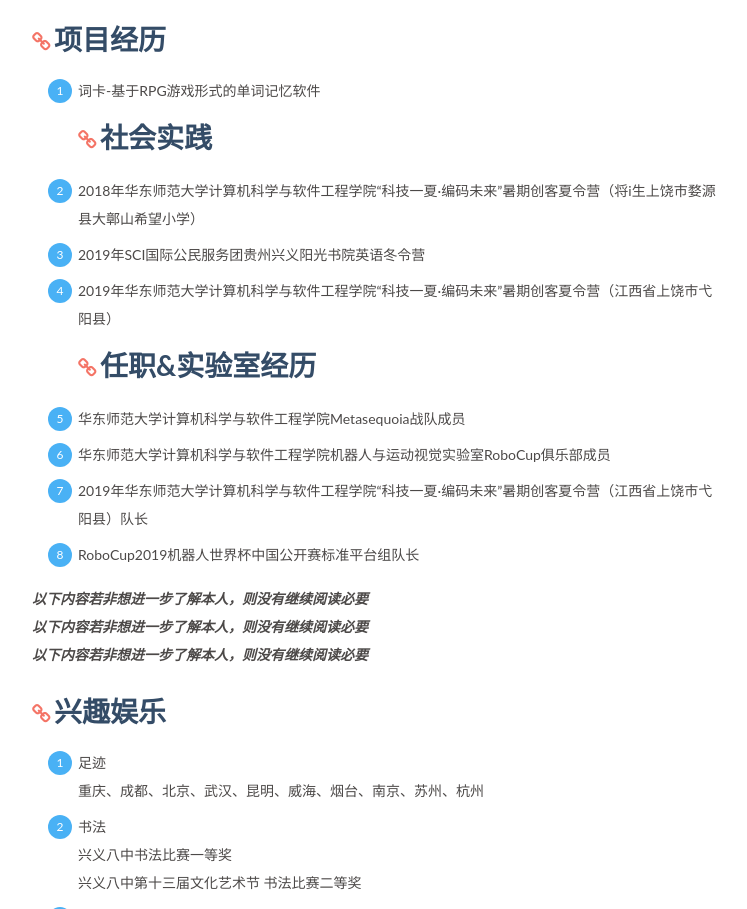
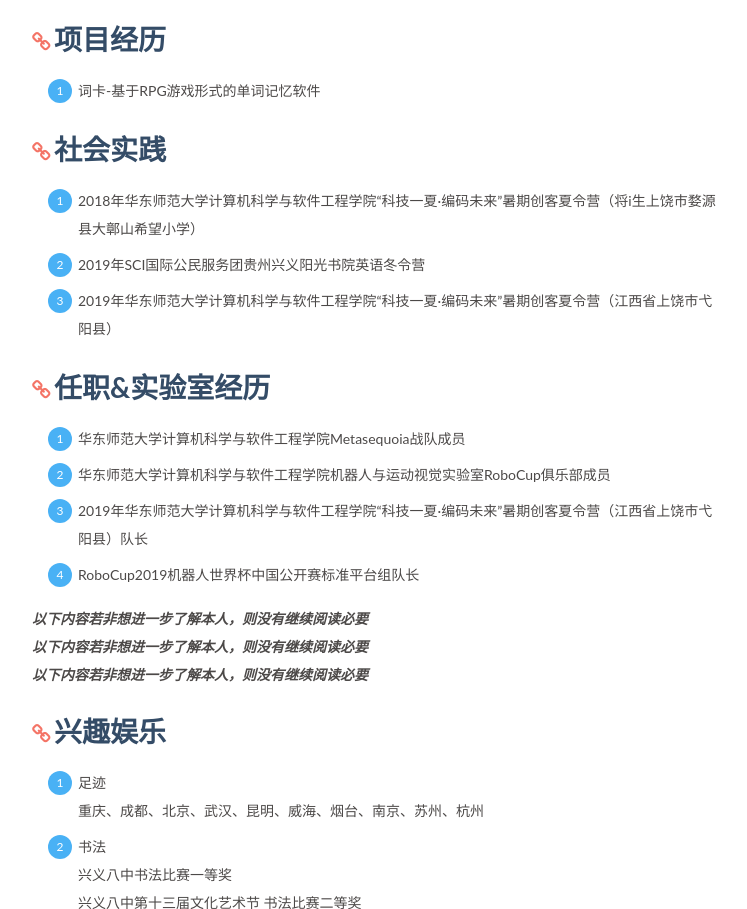
Before and after one commit to Moriarty98/Moriarty98.github.io, a plain HTML site: page 2019/09/26/Personal-Resume/index.html in a window 1280 px wide. Shown: the part 1795-2704 px from the top of the page, without its empty margins (408-1155 px from the left). Drawn offline with nearby package versions, Linux system fonts and the light colour scheme; some packages are replaced by stand-ins of ours; a script that the page names is missing.

Commit message:
Site updated: 2019-09-27 02:23:13

```diff
--- a/2019/09/26/Personal-Resume/index.html
+++ b/2019/09/26/Personal-Resume/index.html
@@ -24,14 +24,18 @@
 <li>大学：<br>•    2018年全国大学生信息安全竞赛全国三等奖<br>•    2018年全国大学生信息安全竞赛网络安全技术创新单项奖<br>•    2018年软银杯中国大学生机器人技能大赛接力组三等奖<br>•    2018年华东师范大学计算机科学与软件工程学院创新创业大赛（应用组）优胜奖<br>•    2018年华东师范大学计算机科学与软件工程学院赴江西上饶“科技一夏·编码未来”农村创客实践夏令营优秀志愿者。<br>•    2019年“RoboCup机器人世界杯中国公开赛”标准平台组优胜奖<br>•    2019年华东师范大学计算机科学与软件工程学院赴江西上饶“科技一夏·编码未来”农村创客实践夏令营优秀志愿者。<br>•    2019年华东师范大学社会实践优秀个人  </li>
 </ol>
 <h1 id="项目经历"><a href="#项目经历" class="headerlink" title="项目经历"></a>项目经历</h1><ol>
-<li>词卡-基于RPG游戏形式的单词记忆软件      <h1 id="社会实践"><a href="#社会实践" class="headerlink" title="社会实践"></a>社会实践</h1></li>
-<li>2018年华东师范大学计算机科学与软件工程学院“科技一夏·编码未来”暑期创客夏令营（将i生上饶市婺源县大鄣山希望小学）  </li>
-<li>2019年SCI国际公民服务团贵州兴义阳光书院英语冬令营  </li>
-<li>2019年华东师范大学计算机科学与软件工程学院“科技一夏·编码未来”暑期创客夏令营（江西省上饶市弋阳县）    <h1 id="任职-amp-实验室经历"><a href="#任职-amp-实验室经历" class="headerlink" title="任职&amp;实验室经历"></a>任职&amp;实验室经历</h1></li>
+<li>词卡-基于RPG游戏形式的单词记忆软件  </li>
+</ol>
+<h1 id="社会实践"><a href="#社会实践" class="headerlink" title="社会实践"></a>社会实践</h1><ol>
+<li>2018年华东师范大学计算机科学与软件工程学院“科技一夏·编码未来”暑期创客夏令营（将i生上饶市婺源县大鄣山希望小学）    </li>
+<li>2019年SCI国际公民服务团贵州兴义阳光书院英语冬令营    </li>
+<li>2019年华东师范大学计算机科学与软件工程学院“科技一夏·编码未来”暑期创客夏令营（江西省上饶市弋阳县）  </li>
+</ol>
+<h1 id="任职-amp-实验室经历"><a href="#任职-amp-实验室经历" class="headerlink" title="任职&amp;实验室经历"></a>任职&amp;实验室经历</h1><ol>
 <li>华东师范大学计算机科学与软件工程学院Metasequoia战队成员  </li>
 <li>华东师范大学计算机科学与软件工程学院机器人与运动视觉实验室RoboCup俱乐部成员  </li>
 <li>2019年华东师范大学计算机科学与软件工程学院“科技一夏·编码未来”暑期创客夏令营（江西省上饶市弋阳县）队长</li>
-<li>RoboCup2019机器人世界杯中国公开赛标准平台组队长 </li>
+<li>RoboCup2019机器人世界杯中国公开赛标准平台组队长   </li>
 </ol>
 <p><strong><em> 以下内容若非想进一步了解本人，则没有继续阅读必要  </em></strong><br><strong><em> 以下内容若非想进一步了解本人，则没有继续阅读必要  </em></strong><br><strong><em> 以下内容若非想进一步了解本人，则没有继续阅读必要  </em></strong></p>
 <h1 id="兴趣娱乐"><a href="#兴趣娱乐" class="headerlink" title="兴趣娱乐"></a>兴趣娱乐</h1><ol>
```
Also changed, not shown: index.html (+9 -5 lines).
